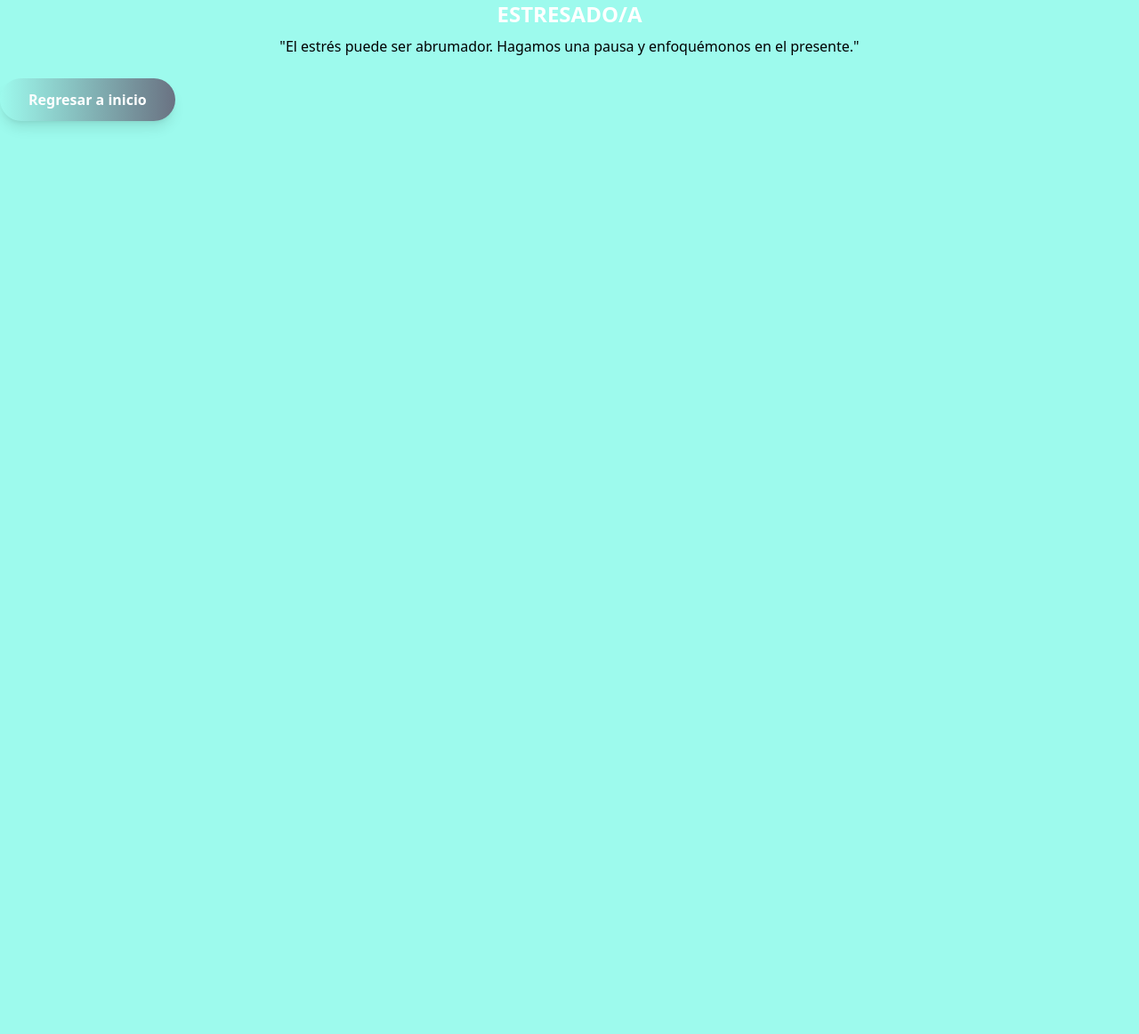
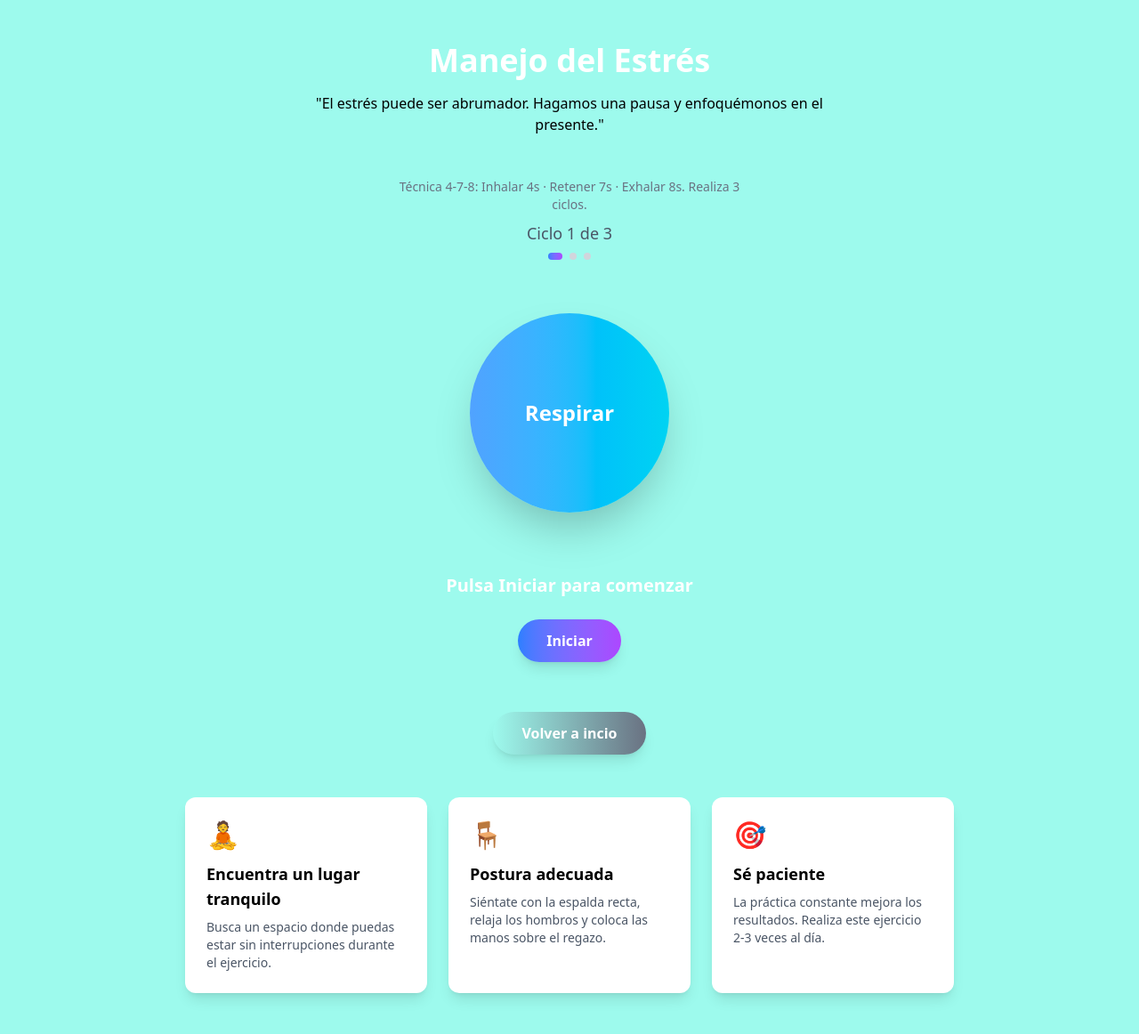
Before and after one commit to lomelixir/claridad, a Next.js app: page /stressed in a window 1280 px wide. Shown: the whole page at 89% size. Before the commit the page ends 800 px from the top, so only its background shows below. Built offline with nearby package versions, Linux system fonts and the light colour scheme.

Commit message:
Work in Confused Page

```diff
--- a/app/(main)/anxious/page.tsx
+++ b/app/(main)/anxious/page.tsx
@@ -4,7 +4,7 @@ import BreathingExercise from "@/components/breathingExercise/BreathingExercise"
 import Button from "@/components/ui/Button";
 import { useRouter } from "next/navigation";
 
-export default function AnsiedadPage() {
+export default function AnxiousPage() {
   const router = useRouter();
 
   const handleRouteEmotion = (route: string) => {
@@ -23,7 +23,7 @@ export default function AnsiedadPage() {
         <p className="dark:text-white-300 max-w-2xl mx-auto px-4">
           La ansiedad es una respuesta natural del cuerpo, pero podemos aprender
           a gestionarla. Este ejercicio de respiración te ayudará a encontrar
-          calma en momentos de estrés.
+          calma en momentos de ansiedad.
         </p>
       </div>
 
--- a/app/(main)/calm/page.tsx
+++ b/app/(main)/calm/page.tsx
@@ -3,9 +3,11 @@
 import Button from "@/components/ui/Button";
 import { useRouter } from "next/navigation";
 
-export default function CalmHome() {
+export default function CalmPage() {
   const router = useRouter();
-  const goHome = () => router.push("/");
+  const handleRouteEmotion = (route: string) => {
+    router.push(route);
+  };
 
   return (
     <div className="space-y-6">
@@ -18,10 +20,14 @@ export default function CalmHome() {
           y conectar contigo mismo."
         </p>
       </div>
-
-      <Button variant="outline" fullWidth onClick={goHome}>
-        Volver al inicio
-      </Button>
+      {/**Button component */}
+      <div className="flex justify-center">
+        <Button
+          onClick={() => {
+            handleRouteEmotion("/");
+          }}
+        />
+      </div>
     </div>
   );
 }
--- a/app/(main)/confused/page.tsx
+++ b/app/(main)/confused/page.tsx
@@ -3,25 +3,68 @@
 import Button from "@/components/ui/Button";
 import { useRouter } from "next/navigation";
 
-export default function ConfusedHome() {
+export default function ConfusedPage() {
   const router = useRouter();
-  const goHome = () => router.push("/");
 
+  const handleRouteEmotion = (route: string) => {
+    router.push(route);
+  };
   return (
-    <div className="space-y-6">
-      <div className="text-center space-y-2">
-        <h1 className="text-2xl font-bold text-primary-600 text-white">
-          CONFUNDIDO/A
+    <main className="min-h-screen bg-[#9dfaed] dark:from-gray-900 dark:to-gray-800">
+      {/* Header */}
+      <div className="relative text-center pt-12 pb-6">
+        <h1
+          className="text-4xl font-bold text-white
+          bg-clip-text text-transparent mb-4"
+        >
+          Creando Claridad
         </h1>
-        <p className="text-black-600">
-          "La confusión es parte del proceso. Vamos a organizar tus pensamientos
-          paso a paso.",
+        <p className="dark:text-white-300 max-w-2xl mx-auto px-4">
+          Cuando las decisiones te abruman, visualizar los pros y contras te
+          ayuda a ver el panorama completo y tomar decisiones más conscientes.
         </p>
       </div>
 
-      <Button variant="secondary" fullWidth onClick={goHome}>
-        Volver al inicio
-      </Button>
-    </div>
+      {/* Componente de respiración */}
+
+      {/**Button component */}
+      <div className="flex justify-center">
+        <Button
+          onClick={() => {
+            handleRouteEmotion("/");
+          }}
+        />
+      </div>
+      {/* Tips adicionales */}
+      <div className="max-w-4xl mx-auto px-4 py-12">
+        <div className="grid md:grid-cols-3 gap-6">
+          <div className="bg-white white:bg-gray-800 rounded-xl p-6 shadow-lg">
+            <div className="text-3xl mb-3">📝</div>
+            <h3 className="text-lg font-semibold mb-2">Honestidad</h3>
+            <p className="text-gray-600 dark:text-gray-400 text-sm">
+              Sé honesto con cada argumento.
+            </p>
+          </div>
+
+          <div className="bg-white white:bg-gray-800 rounded-xl p-6 shadow-lg">
+            <div className="text-3xl mb-3">⚖️</div>
+            <h3 className="text-lg font-semibold mb-2">Analiza con criterio</h3>
+            <p className="text-gray-600 dark:text-gray-400 text-sm">
+              Asigna pesos según importancia real.
+            </p>
+          </div>
+
+          <div className="bg-white white:bg-gray-800 rounded-xl p-6 shadow-lg">
+            <div className="text-3xl mb-3">🧠</div>
+            <h3 className="text-lg font-semibold mb-2">
+              Expande tu creatividad
+            </h3>
+            <p className="text-gray-600 dark:text-gray-400 text-sm">
+              Los pros y contras son fundamentales.
+            </p>
+          </div>
+        </div>
+      </div>
+    </main>
   );
 }
--- a/app/(main)/sad/page.tsx
+++ b/app/(main)/sad/page.tsx
@@ -3,9 +3,11 @@
 import Button from "@/components/ui/Button";
 import { useRouter } from "next/navigation";
 
-export default function SadHome() {
+export default function SadPage() {
   const router = useRouter();
-  const goHome = () => router.push("/");
+  const handleRouteEmotion = (route: string) => {
+    router.push(route);
+  };
 
   return (
     <div className="space-y-6">
@@ -18,10 +20,14 @@ export default function SadHome() {
           Estoy aquí contigo."
         </p>
       </div>
-
-      <Button variant="primary" fullWidth onClick={goHome}>
-        Volver al inicio
-      </Button>
+      {/**Button component */}
+      <div className="flex justify-center">
+        <Button
+          onClick={() => {
+            handleRouteEmotion("/");
+          }}
+        />
+      </div>
     </div>
   );
 }
--- a/app/(main)/stressed/page.tsx
+++ b/app/(main)/stressed/page.tsx
@@ -1,27 +1,77 @@
 "use client";
 
+import BreathingExercise from "@/components/breathingExercise/BreathingExercise";
 import Button from "@/components/ui/Button";
 import { useRouter } from "next/navigation";
 
-export default function StressedHome() {
+export default function StressedPage() {
   const router = useRouter();
-  const goHome = () => router.push("/");
 
+  const handleRouteEmotion = (route: string) => {
+    router.push(route);
+  };
   return (
-    <div className="space-y-6">
-      <div className="text-center space-y-2">
-        <h1 className="text-2xl font-bold text-primary-600 text-white">
-          ESTRESADO/A
+    <main className="min-h-screen bg-[#9dfaed] dark:from-gray-900 dark:to-gray-800">
+      {/* Header */}
+      <div className="relative text-center pt-12 pb-6">
+        <h1
+          className="text-4xl font-bold text-white
+          bg-clip-text text-transparent mb-4"
+        >
+          Manejo del Estrés
         </h1>
-        <p className="text-black-600">
+        <p className="dark:text-white-300 max-w-2xl mx-auto px-4">
           "El estrés puede ser abrumador. Hagamos una pausa y enfoquémonos en el
           presente."
         </p>
       </div>
 
-      <Button variant="secondary" fullWidth onClick={goHome}>
-        Volver al inicio
-      </Button>
-    </div>
+      {/* Componente de respiración */}
+      <div className="mb-0">
+        <BreathingExercise />
+      </div>
+
+      {/**Button component */}
+      <div className="flex justify-center">
+        <Button
+          onClick={() => {
+            handleRouteEmotion("/");
+          }}
+        />
+      </div>
+      {/* Tips adicionales */}
+      <div className="max-w-4xl mx-auto px-4 py-12">
+        <div className="grid md:grid-cols-3 gap-6">
+          <div className="bg-white white:bg-gray-800 rounded-xl p-6 shadow-lg">
+            <div className="text-3xl mb-3">🧘</div>
+            <h3 className="text-lg font-semibold mb-2">
+              Encuentra un lugar tranquilo
+            </h3>
+            <p className="text-gray-600 dark:text-gray-400 text-sm">
+              Busca un espacio donde puedas estar sin interrupciones durante el
+              ejercicio.
+            </p>
+          </div>
+
+          <div className="bg-white white:bg-gray-800 rounded-xl p-6 shadow-lg">
+            <div className="text-3xl mb-3">🪑</div>
+            <h3 className="text-lg font-semibold mb-2">Postura adecuada</h3>
+            <p className="text-gray-600 dark:text-gray-400 text-sm">
+              Siéntate con la espalda recta, relaja los hombros y coloca las
+              manos sobre el regazo.
+            </p>
+          </div>
+
+          <div className="bg-white white:bg-gray-800 rounded-xl p-6 shadow-lg">
+            <div className="text-3xl mb-3">🎯</div>
+            <h3 className="text-lg font-semibold mb-2">Sé paciente</h3>
+            <p className="text-gray-600 dark:text-gray-400 text-sm">
+              La práctica constante mejora los resultados. Realiza este
+              ejercicio 2-3 veces al día.
+            </p>
+          </div>
+        </div>
+      </div>
+    </main>
   );
 }
--- a/components/breathingExercise/BreathingExercise.tsx
+++ b/components/breathingExercise/BreathingExercise.tsx
@@ -256,7 +256,7 @@ export default function BreathingExercise() {
             </button>
             <button
               onClick={() => dispatch("RESET")}
-              className="px-6 py-2 text-sm text-gray-400 hover:text-gray-600
+              className="px-6 py-2 text-sm text-red-400 hover:text-gray-600
                 dark:hover:text-gray-200 underline transition-colors"
             >
               Cancelar
--- a/components/ui/Button.tsx
+++ b/components/ui/Button.tsx
@@ -1,3 +1,5 @@
+import { title } from "process";
+
 type ButtonProps = {
   onClick?: () => void;
 };
@@ -10,7 +12,7 @@ export default function Button({ onClick }: ButtonProps) {
         text-white font-semibold rounded-full shadow-lg hover:shadow-xl
         active:scale-95 transition-all duration-200"
     >
-      Regresar a inicio
+      Volver a incio
     </button>
   );
 }
```
